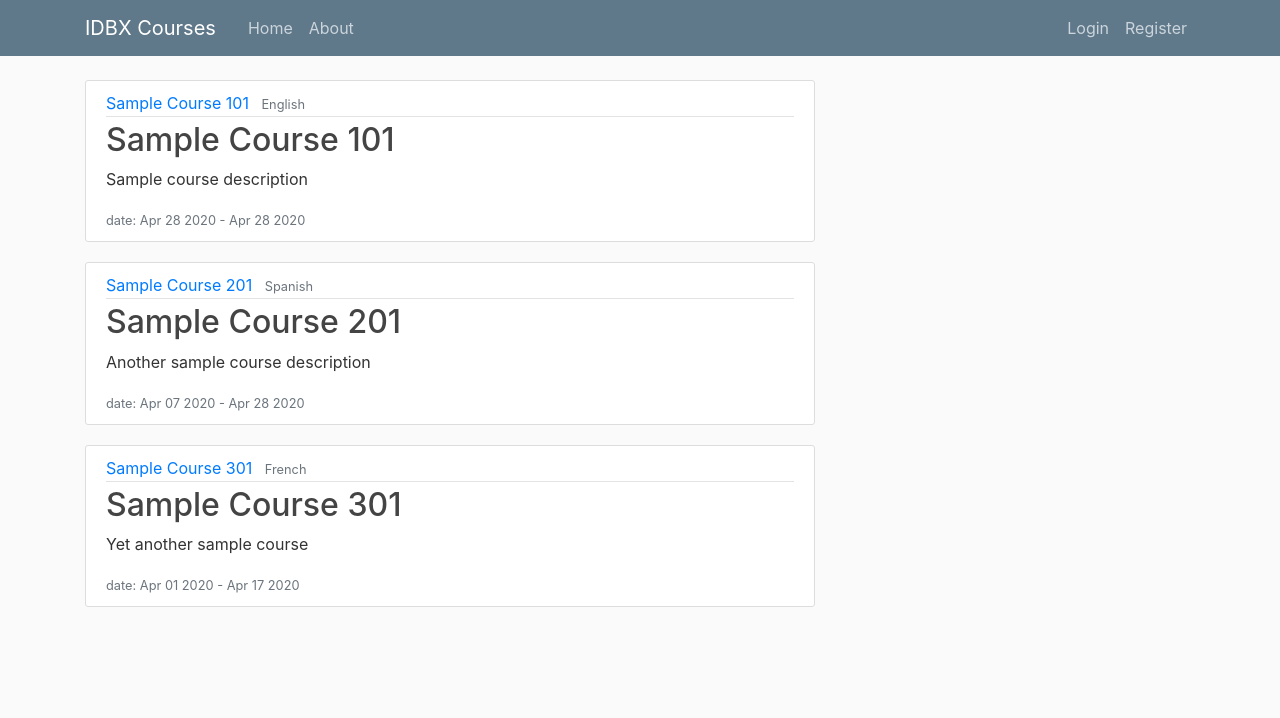
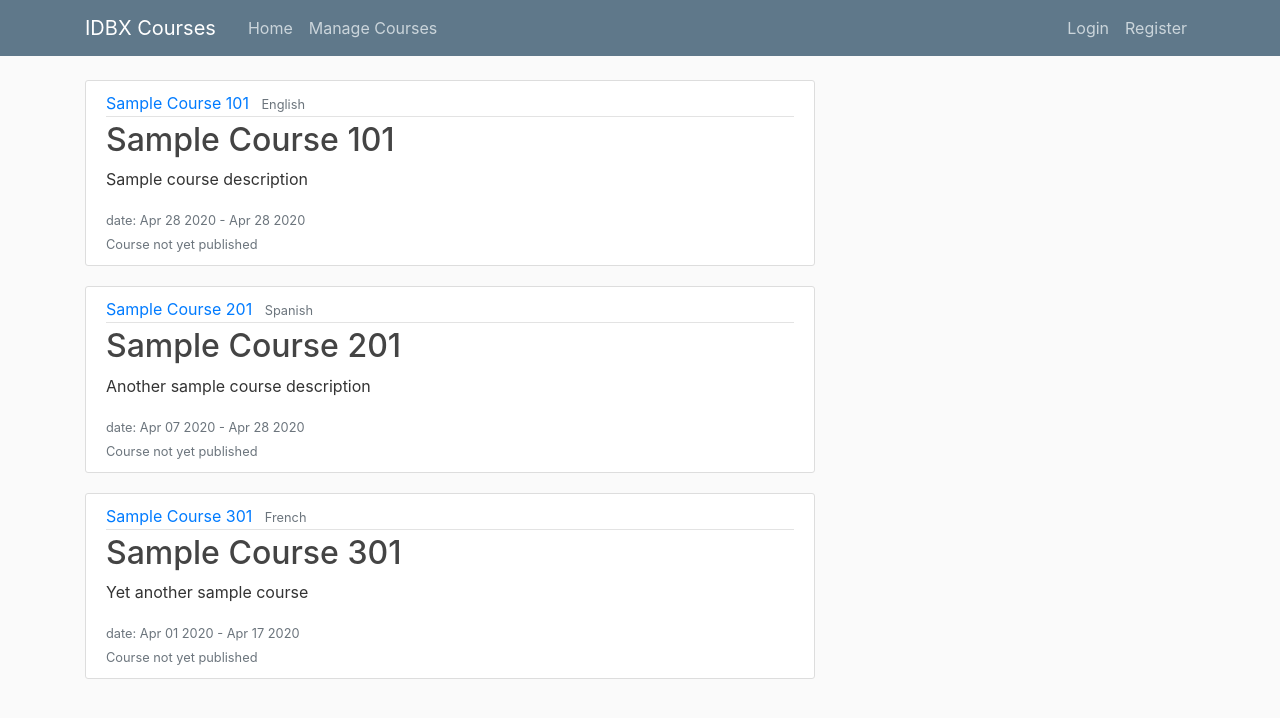
Before and after one commit to carlmoore256/idbx_challenge, a Django app: page / in a window 1280 px wide. Shown: the top 718 px of the page. Run offline with Django 3.2, Linux system fonts and the light colour scheme; data comes from the database, SQL or seed files in the repository; both versions use the stored data as it was after the commit; some libraries are stand-ins or nearby versions.

Commit message:
course mgmt added to navbar & interface changes

```diff
--- a/course/models.py
+++ b/course/models.py
@@ -1,5 +1,14 @@
 from django.db import models
 from django.contrib.auth.models import User
+from django import forms
+
+# list of idb official languages
+LANG_CHOICES= [
+    ('english', 'English'),
+    ('spanish', 'Spanish'),
+    ('portuguese', 'Portuguese'),
+    ('french', 'French'),
+    ]
 
 # main course class holds course information
 class Course(models.Model):
@@ -9,6 +18,7 @@ class Course(models.Model):
     description = models.TextField()
     language = models.TextField()
     coordinator = models.ForeignKey(User, on_delete=models.PROTECT)
+    status = models.BooleanField()
 
     def __str__(self):
         return self.name
--- a/course/templates/course/about.html
+++ /dev/null
@@ -1,4 +0,0 @@
-{% extends 'course/base.html' %}
-{% block content %}
-    <h1>About</h1>
-{% endblock content %}
--- a/course/templates/course/base.html
+++ b/course/templates/course/base.html
@@ -29,7 +29,7 @@
           <div class="collapse navbar-collapse" id="navbarToggle">
             <div class="navbar-nav mr-auto">
               <a class="nav-item nav-link" href="{% url 'courses-home' %}">Home</a>
-              <a class="nav-item nav-link" href="{% url 'courses-about' %}">About</a>
+              <a class="nav-item nav-link" href="{% url 'courses-manage' %}">Manage Courses</a>
             </div>
             <!-- Navbar Right Side -->
             <div class="navbar-nav">
@@ -60,19 +60,6 @@
           {% endif %}
           {% block content %}{% endblock %}
         </div>
-        <!-- <div class="col-md-4">
-          <div class="content-section">
-            <h3>All Courses</h3>
-            <p class='text-muted'>Filter courses
-              <ul class="list-group">
-                <li class="list-group-item list-group-item-light">Latest Posts</li>
-                <li class="list-group-item list-group-item-light">Announcements</li>
-                <li class="list-group-item list-group-item-light">Calendars</li>
-                <li class="list-group-item list-group-item-light">etc</li>
-              </ul>
-            </p>
-          </div>
-        </div> -->
       </div>
     </main>
 
--- a/course/templates/course/home.html
+++ b/course/templates/course/home.html
@@ -14,20 +14,15 @@
             <div>
               <small class="text-muted">date: {{ course.start_date|date:"M d Y" }} - {{ course.end_date|date:"M d Y" }}</small>
             </div>
-
-
-
             <div>
-              <small class="text-muted">{{ course.publishing_status }}</small>
+              {% if course.publishing_status %}
+                <small class="text-muted">Course published</small>
+              {% else %}
+                <small class="text-muted">Course not yet published</small>
+              {% endif %}
             </div>
           </div>
         </article>
 
-        <!-- <h3> {{ course.name }} </h3>
-        <p> Instructor: {{ course.instructor }} </p>
-        <p> start: {{ course.start_date }} - end: {{ course.end_date }} </p>
-        <p> Language: {{ course.language }} </p>
-        <p> {{ course.description }} </p>
-        <p> Status: {{ publishing_status }} </p> -->
     {% endfor %}
 {% endblock content %}
--- a/course/urls.py
+++ b/course/urls.py
@@ -3,5 +3,5 @@ from . import views
 
 urlpatterns = [
     path('', views.home, name='courses-home'), #leave as home page
-    path('about/', views.about, name='courses-about'),
+    path('admin/', views.admin, name='courses-manage')
 ]
--- a/course/views.py
+++ b/course/views.py
@@ -9,5 +9,5 @@ def home(request):
     }
     return render(request, 'course/home.html', context)
 
-def about(request):
-    return render(request, 'course/about.html', {'title': 'about'})
+def admin(request):
+    return render(request, 'course/admin.html', {'title': 'manage'})
--- a/idbx_challenge/settings.py
+++ b/idbx_challenge/settings.py
@@ -31,9 +31,9 @@ ALLOWED_HOSTS = []
 # Application definition
 
 INSTALLED_APPS = [
-    'course.apps.CourseConfig',
+    'course.apps.CourseConfig', # separate course and users
     'users.apps.UsersConfig',
-    'crispy_forms',
+    'crispy_forms', # better looking forms
     'django.contrib.admin',
     'django.contrib.auth',
     'django.contrib.contenttypes',
```
Also changed, not shown: course/migrations/0001_initial.py, db.sqlite3, users/migrations/0001_initial.py, 3 other files.
